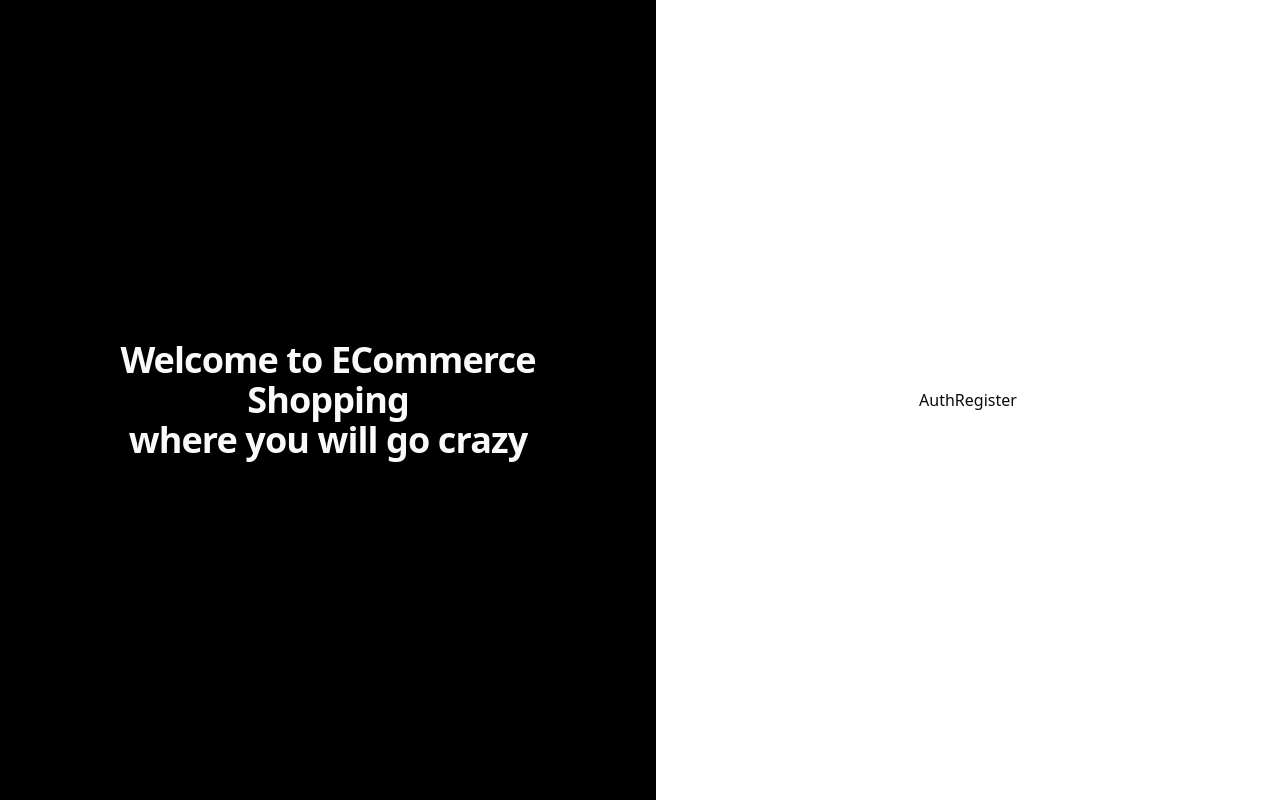
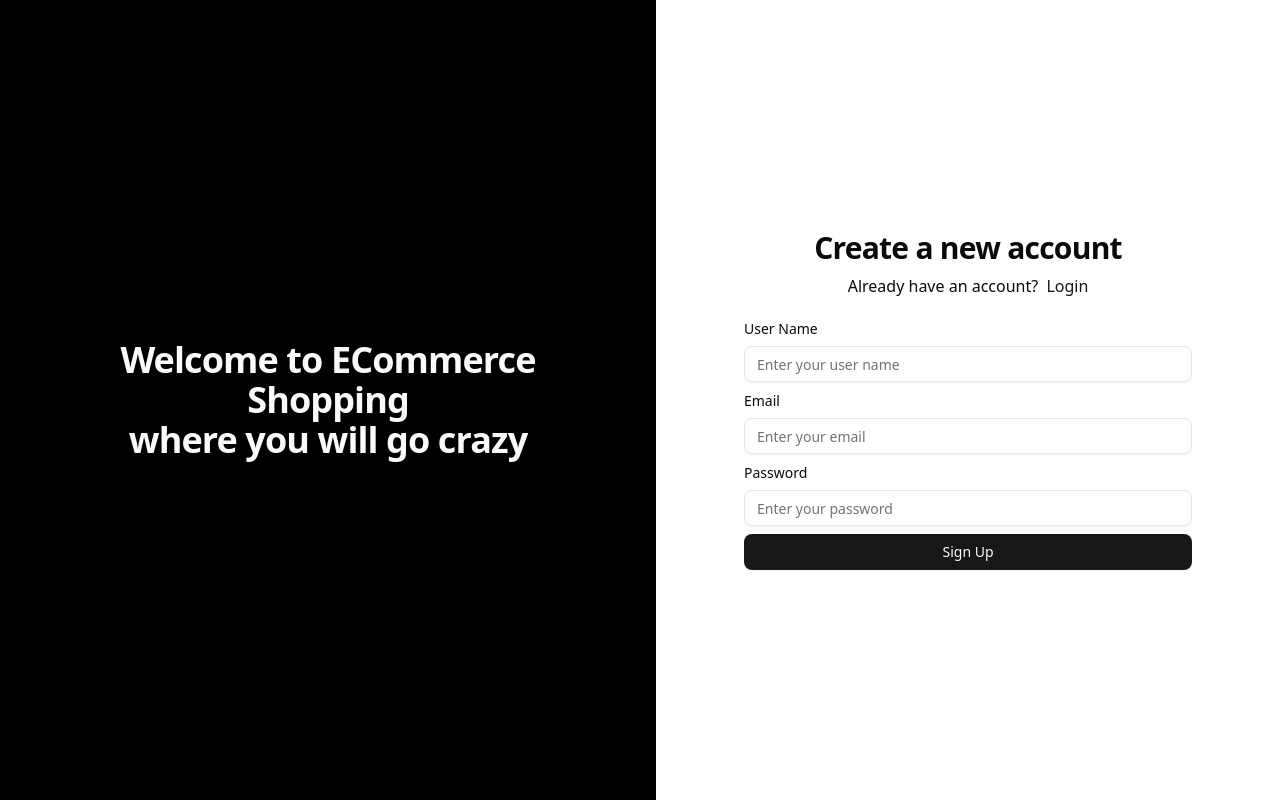
Before and after one commit to rakibhasansohag/crazy-shop, a React (Vite) app in the folder client/: page /auth/register in a window 1280 px wide. Built offline with nearby package versions, Linux system fonts and the light colour scheme.

Commit message:
added register page

```diff
--- a/client/src/components/common/form.tsx
+++ b/client/src/components/common/form.tsx
@@ -15,7 +15,7 @@ interface FormControls {
 	name: string;
 	label: string;
 	placeholder?: string;
-	componentType: 'input' | 'select' | 'textarea';
+	componentType: string;
 	type?: InputHTMLAttributes<HTMLInputElement>['type'];
 	id?: string;
 	options?: { id: string; label: string }[];
--- a/client/src/pages/auth/register.tsx
+++ b/client/src/pages/auth/register.tsx
@@ -1,7 +1,45 @@
+import { useState } from 'react';
+import { Link } from 'react-router-dom';
+import CommonForm from '../../components/common/form';
+import { registerFormControls } from '../../config';
+
 const AuthRegister = () => {
+	const initialState: Record<string, string> = {
+		userName: '',
+		email: '',
+		password: '',
+	};
+
+	const [formData, setFormData] = useState(initialState);
+
+	function onSubmit(event: React.FormEvent<HTMLFormElement>) {
+		event.preventDefault();
+		return console.log(formData);
+	}
+
 	return (
-		<div>
-			<h2>AuthRegister</h2>
+		<div className='mx-auto w-full max-w-md space-y-6'>
+			<div className='text-center'>
+				<h1 className='text-3xl font-bold text-foreground tracking-tight'>
+					Create a new account
+				</h1>
+				<p className='mt-2'>
+					Already have an account?{' '}
+					<Link
+						to='/auth/login'
+						className='font-medium text-primary hover:underline ml-1'
+					>
+						Login
+					</Link>{' '}
+				</p>
+			</div>
+			<CommonForm
+				formControls={registerFormControls}
+				buttonText='Sign Up'
+				formData={formData}
+				setFormData={setFormData}
+				onSubmit={onSubmit}
+			/>
 		</div>
 	);
 };
```
